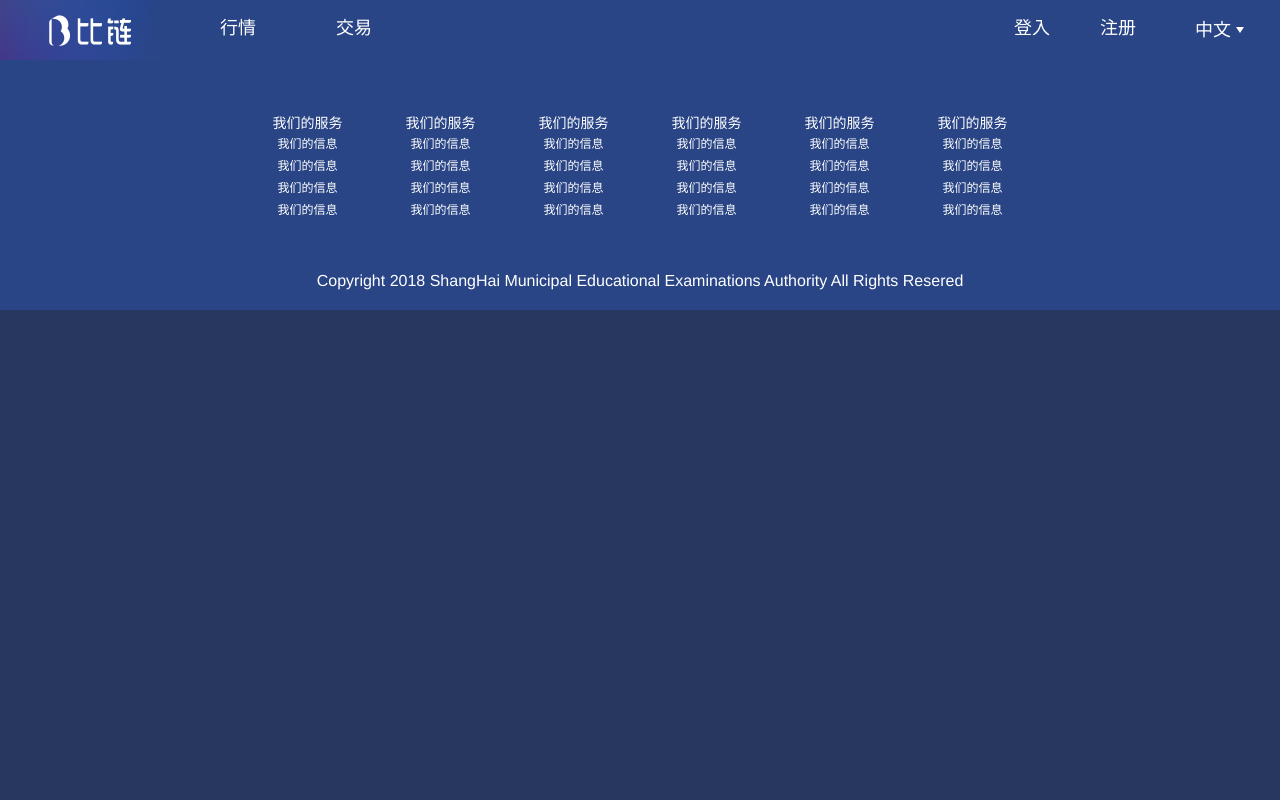
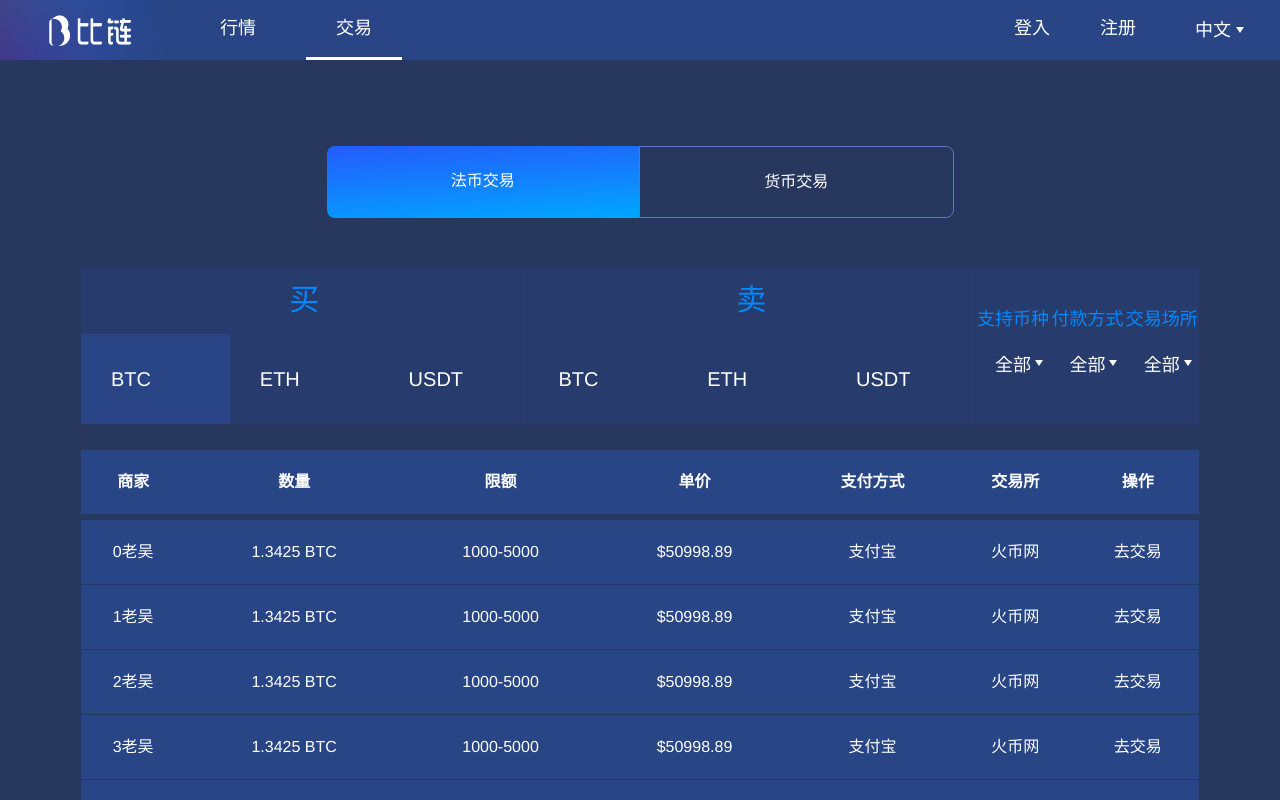
Before and after one commit to tanliangbang/BChain, a Vue app: page /legalTender in a window 1280 px wide. Shown: the top 800 px of the page. Built offline with nearby package versions, Linux system fonts and the light colour scheme; no server answers.

Commit message:
2018-5-15

```diff
--- a/src/components/common/Header.vue
+++ b/src/components/common/Header.vue
@@ -8,7 +8,7 @@
         <router-link to="home">{{ $t("lang.header.hq") }}</router-link>
       </dl>
       <dl>
-        <router-link to="change">{{ $t("lang.header.jy") }}</router-link>
+        <router-link to="legalTender">{{ $t("lang.header.jy") }}</router-link>
       </dl>
     </div>
 
--- /dev/null
+++ b/src/page/exchange/LegalTender.vue
@@ -0,0 +1,126 @@
+<template>
+  <div class="legalTender">
+     <section>
+        <nav class="exchangeNav">
+          <a class="selected">法币交易</a>
+          <a class="unselect">货币交易</a>
+        </nav>
+
+       <header>
+          <div>
+             <div>买</div>
+             <div>
+                <span class="selected">BTC</span>
+                <span>ETH</span>
+                <span>USDT</span>
+             </div>
+          </div>
+           <div>
+             <div>卖</div>
+             <div>
+               <span>BTC</span>
+               <span>ETH</span>
+               <span>USDT</span>
+             </div>
+           </div>
+           <div>
+             <div>
+                 <p>支持币种</p>
+                 <span>全部</span>
+               </div>
+               <div>
+                 <p>付款方式</p>
+                 <span>全部</span>
+               </div>
+               <div>
+                 <p>交易场所</p>
+                 <span>全部</span>
+               </div>
+           </div>
+       </header>
+       <div class="exList">
+         <table border="0" cellpadding="0" cellspacing="0">
+           <tr>
+             <th>商家</th>
+             <th>数量</th>
+             <th>限额</th>
+             <th>单价</th>
+             <th>支付方式</th>
+             <th>交易所</th>
+             <th>操作</th>
+           </tr>
+           <tr v-for="item in [0,1,2,3,4,5,6,7,8,9]" :key="item">
+             <td>{{item}}老吴</td>
+             <td>1.3425 BTC</td>
+             <td>1000-5000</td>
+             <td>$50998.89</td>
+             <td>支付宝</td>
+             <td>火币网</td>
+             <td>去交易</td>
+           </tr>
+         </table>
+         <div>
+            <span>上一页</span>
+            <span>06/10</span>
+            <span>下一页</span>
+         </div>
+       </div>
+
+       <div class="myOrder">
+         <header>
+           <span>我的订单</span>
+           <div class="search">
+             <input type="text" placeholder="订单号/日期/状态/对手方">
+             <button>搜索</button>
+           </div>
+         </header>
+
+         <table border="0" cellpadding="0" cellspacing="0">
+           <tr>
+             <th width="12.5%">订单号</th>
+             <th width="12.5%">方向</th>
+             <th width="12.5%">币种</th>
+             <th width="12.5%">交易数量</th>
+             <th width="12.5%">总价</th>
+             <th width="12.5%">时间</th>
+             <th width="12.5%">状态</th>
+             <th width="12.5%">对手方</th>
+           </tr>
+           <tr v-for="item in [0,1,2,3,4,5,6,7,8,9]" :key="item">
+             <td>{{item}}HB20214</td>
+             <td>买入</td>
+             <td>BTC</td>
+             <td>2.234234</td>
+             <td>1212312 CNY</td>
+             <td>2018/04/19 12:21:37</td>
+             <td>已付款</td>
+             <td>风清扬</td>
+           </tr>
+         </table>
+       </div>
+     </section>
+  </div>
+</template>
+
+<script>
+export default {
+  name: 'LegalTender',
+  components: {
+  },
+  data () {
+    return {
+    }
+  },
+  created () {
+    window.scrollTo(0, 0)
+  },
+  methods: {
+  }
+}
+</script>
+
+<!-- Add "scoped" attribute to limit CSS to this component only -->
+<style lang="less" scoped>
+@import "./../../style/common";
+@import "./index";
+</style>
--- /dev/null
+++ b/src/page/exchange/index.less
@@ -0,0 +1,183 @@
+.exchangeNav{
+  width: 627px;
+  height: 70px;
+  margin:88px auto 48px;
+  border-radius: 8px;
+  display: flex;
+  flex-wrap: wrap-reverse;
+  a{
+    flex: 1;
+    color:#fff;
+    line-height: 70px;
+    text-align: center;
+    cursor: pointer;
+  }
+  a:nth-child(1){
+    border-bottom-left-radius: 8px;
+    -webkit-border-top-left-radius: 8px;
+  }
+  a:nth-child(2){
+    border-bottom-right-radius: 8px;
+    -webkit-border-top-right-radius: 8px;
+  }
+  .unselect{
+     border:1px solid #5978be;
+   }
+  .selected{
+    background-image: linear-gradient(176deg,
+    #245bfc 0%,
+    #00a7ff 100%);
+  }
+}
+
+.legalTender{
+  padding:0px 81px;
+  section{
+    >header{
+      margin:0;
+      color:#fff;
+      background-color: #273c6c;
+      display: flex;
+      >div:nth-child(1), >div:nth-child(2){
+        width:40%;
+        border-right:1px solid @bg_color;
+        flex:2;
+        >div:nth-child(1) {
+          color: #0088ff;
+          line-height:68px;
+          text-align: center;
+          font-size: 30px;
+        }
+        >div:nth-child(2) {
+          display: flex;
+          flex-wrap: wrap-reverse;
+          font-size: 20px;
+          line-height:90px;
+          flex:2;
+          .selected{
+            background:@mainColor;
+          }
+          >span {
+            flex:1;
+            padding-left:30px;
+          }
+        }
+      }
+      >div:nth-child(3) {
+        width:20%;
+        flex:1;
+        display: flex;
+        flex-wrap: wrap-reverse;
+        >div{
+          flex:1;
+          text-align: center;
+          p{
+            margin-top:38px;
+            font-size: 18px;
+            color: #0088ff;
+          }
+          >span{
+            font-size: 18px;
+            margin-top:20px;
+            display:inline-block;
+            position:relative;
+          }
+          >span::after{
+            content:" ";
+            width: 0;
+            height: 0;
+            position:absolute;
+            top:10px;
+            left:40px;
+            border-left: 4px solid transparent;
+            border-right: 4px solid transparent;
+            border-top: 6px solid #fff;
+          }
+        }
+      }
+    }
+  }
+   .exList{
+     margin:26px 0px 30px;
+     >div{
+       margin:50px auto;
+       color:#fff;
+       text-align: center;
+       span{
+         display:inline-block;
+         margin-right:20px;
+       }
+     }
+   }
+  .myOrder{
+    header{
+      height:94px;
+      background-color: #273c6c;
+      margin-bottom:25px;
+      >span{
+        display:inline-block;
+        color:#fff;
+        line-height: 94px;
+        padding-left:38px;
+        font-size:20px;
+        width:347px;
+        background:#284585;
+      }
+      .search{
+        float:right;
+        margin-right:100px;
+        width: 398px;
+        height: 56px;
+        background-color: #273c6e;
+        border-radius: 8px;
+        border: solid 2px #304a87;
+        margin-top:19px;
+        position:relative;
+        input{
+          width:100%;
+          height:100%;
+          background-color: #273c6e;
+          border:none;
+          padding-right:90px;
+          font-size: 17px;
+          color: #a9c2fd;
+          padding-left:25px;
+          border-radius: 8px;
+        }
+        button{
+          width: 88px;
+          height: 48px;
+          background-color: #4177fc;
+          border-radius: 5px;
+          border:none;
+          color:#fff;
+          font-size: 17px;
+          position:absolute;
+          right:2px;
+          top:2px;
+        }
+      }
+    }
+    table{
+      margin-bottom:20px;
+    }
+  }
+
+  table{
+    width:100%;
+    height:100%;
+    color:#fff;
+    background-color: #284585;
+    text-align: center;
+    th{
+      border-bottom:6px solid @bg_color;
+    }
+    td{
+      border-bottom:1px solid @bg_color;
+    }
+    >tr{
+      line-height: 64px;
+    }
+  }
+
+}
--- a/src/page/index.less
+++ b/src/page/index.less
@@ -141,7 +141,6 @@
     .coin_list{
       width: 100%;
       color:#fff;
-
       thead{
         tr{
           height:60px;
@@ -196,9 +195,6 @@
               bottom:0px;
               background:url("../../static/img/Triangle.png");
               right:0px;
-              /*border-color:#00a0ff transparent;
-              border-width:0px 0px 15px 15px;
-              border-style:solid;*/
             }
             >div:nth-child(1){
                font-size:16px;
--- a/src/router/index.js
+++ b/src/router/index.js
@@ -23,6 +23,11 @@ var routers = [
     component: (resolve) => require(['@/page/user/Login'], resolve)
   },
   {
+    path: '/legalTender',
+    name: 'legalTender',
+    component: (resolve) => require(['@/page/exchange/LegalTender'], resolve)
+  },
+  {
     path: '/regist',
     name: 'regist',
     component: (resolve) => require(['@/page/user/Regist'], resolve)
```
Also changed, not shown: 1 other file (tests, documents, lock files or other folders).
